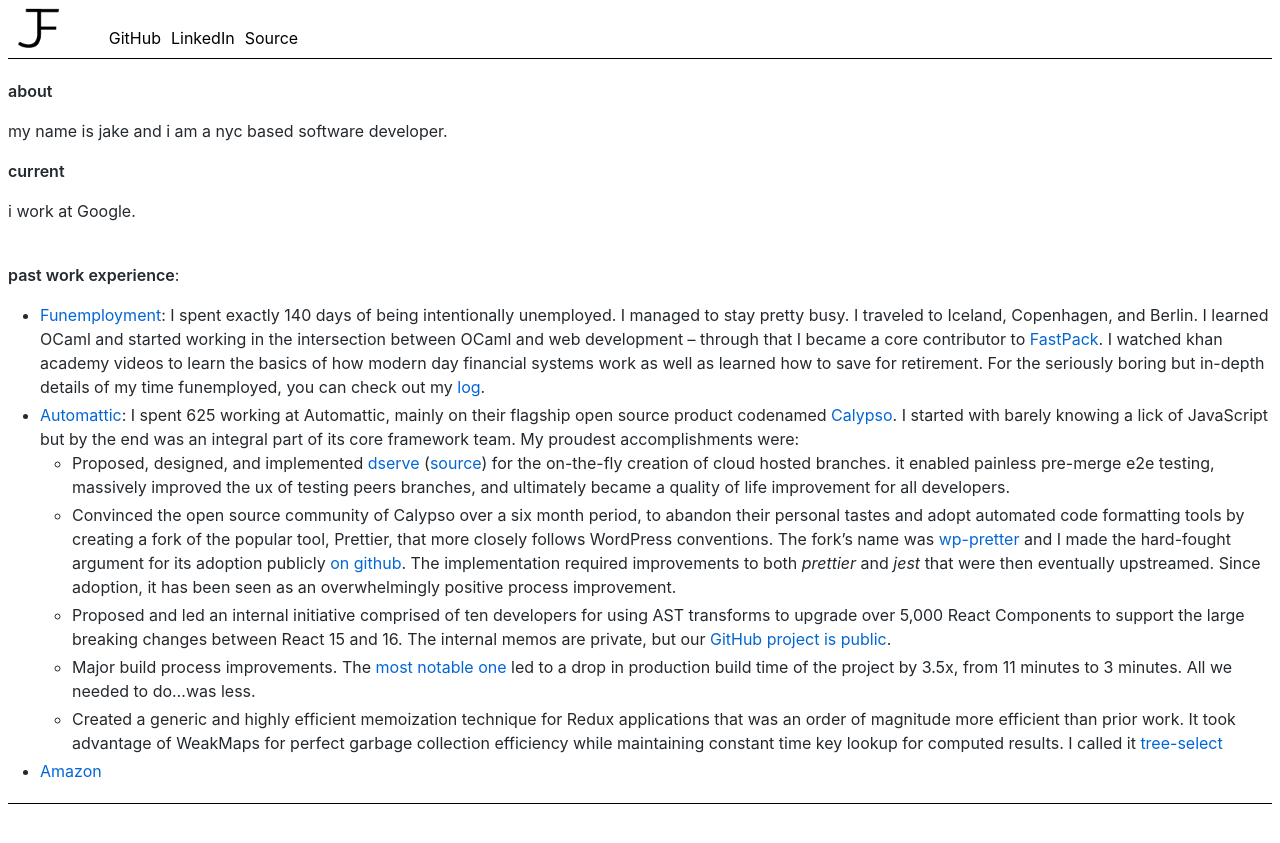
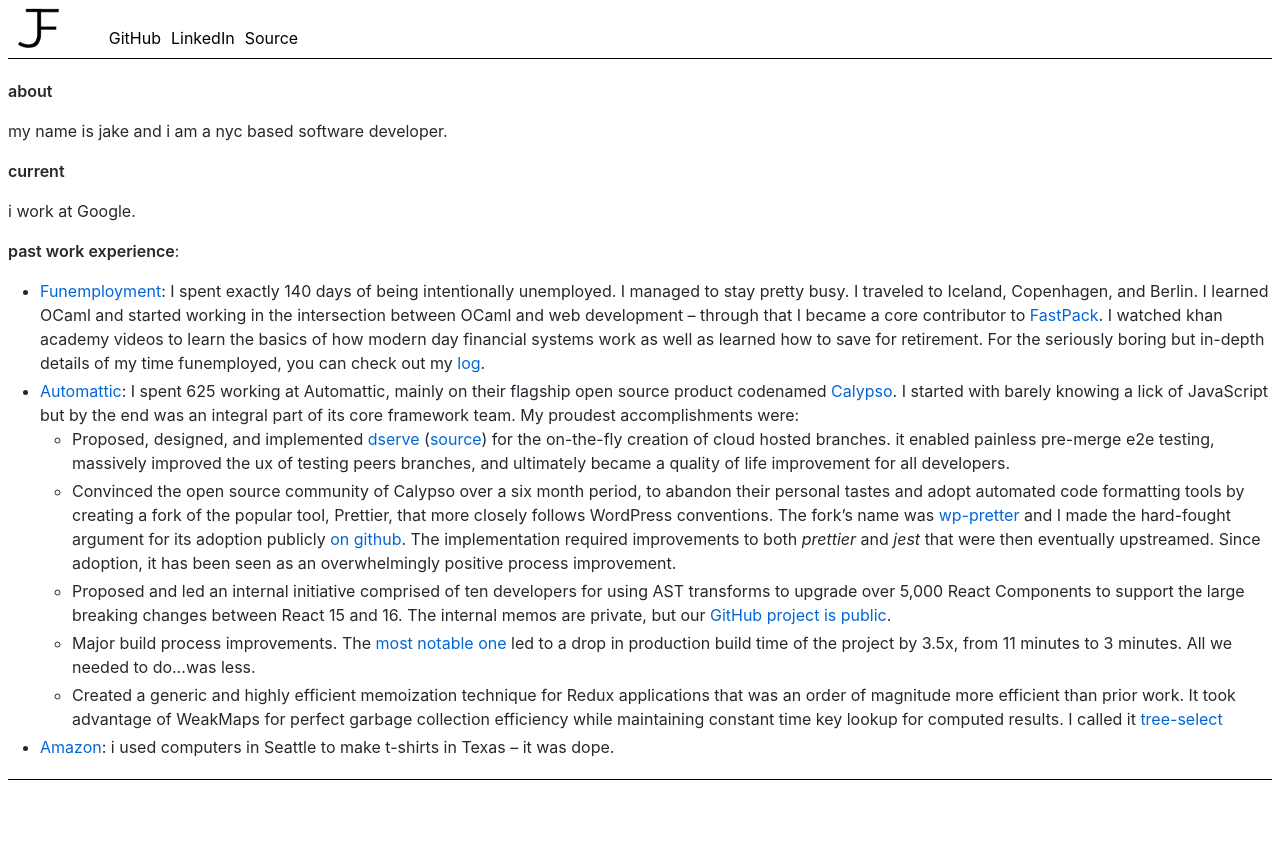
Before and after one commit to samouri/samouri.github.io, a Jekyll site: the page built from index.md, in a window 1280 px wide. Shown: the top 843 px of the page. Built offline with Jekyll 4.4.1, drawn with Linux system fonts in a browser that asks for light colours.

Commit message:
more copy

```diff
--- a/index.md
+++ b/index.md
@@ -8,7 +8,7 @@
 
 **current**
 
-i work at Google.<br><br>
+i work at Google.<br>
 
 **past work experience**:
 
@@ -19,4 +19,4 @@
   * Proposed and led an internal initiative comprised of ten developers for using AST transforms to upgrade over 5,000 React Components to support the large breaking changes between React 15 and 16. The internal memos are private, but our [GitHub project is public](https://github.com/Automattic/wp-calypso/projects/49).
   * Major build process improvements.  The [most notable one](https://github.com/Automattic/wp-calypso/pull/11352) led to a drop in production build time of the project by 3.5x, from 11 minutes to 3 minutes. All we needed to do...was less.
   * Created a generic and highly efficient memoization technique for Redux applications that was an order of magnitude more efficient than prior work. It took advantage of WeakMaps for perfect garbage collection efficiency while maintaining constant time key lookup for computed results. I called it [tree-select](https://github.com/Automattic/wp-calypso/pull/20547)
-* [Amazon](http://amazon.com) <br>
+* [Amazon](http://amazon.com): i used computers in Seattle to make t-shirts in Texas -- it was dope.
```
